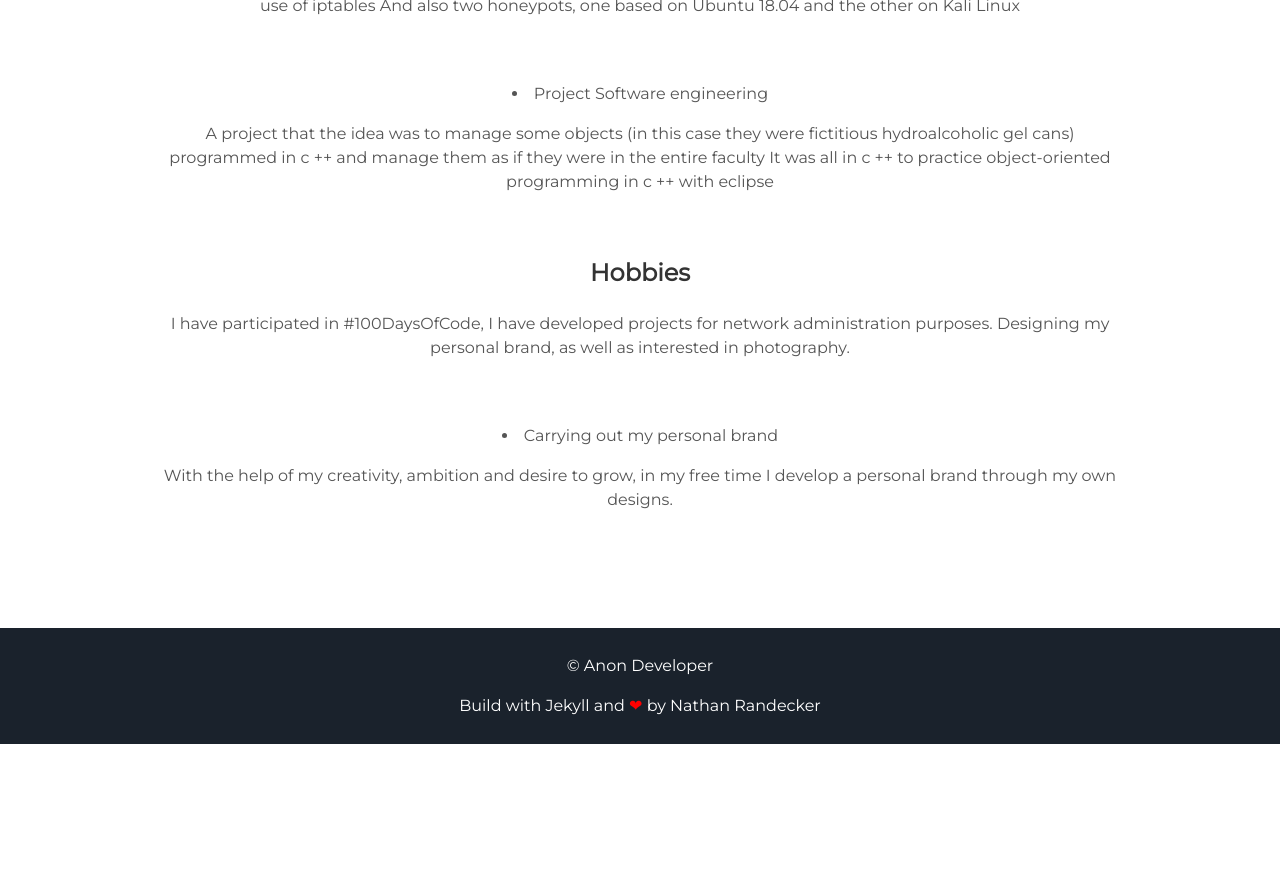
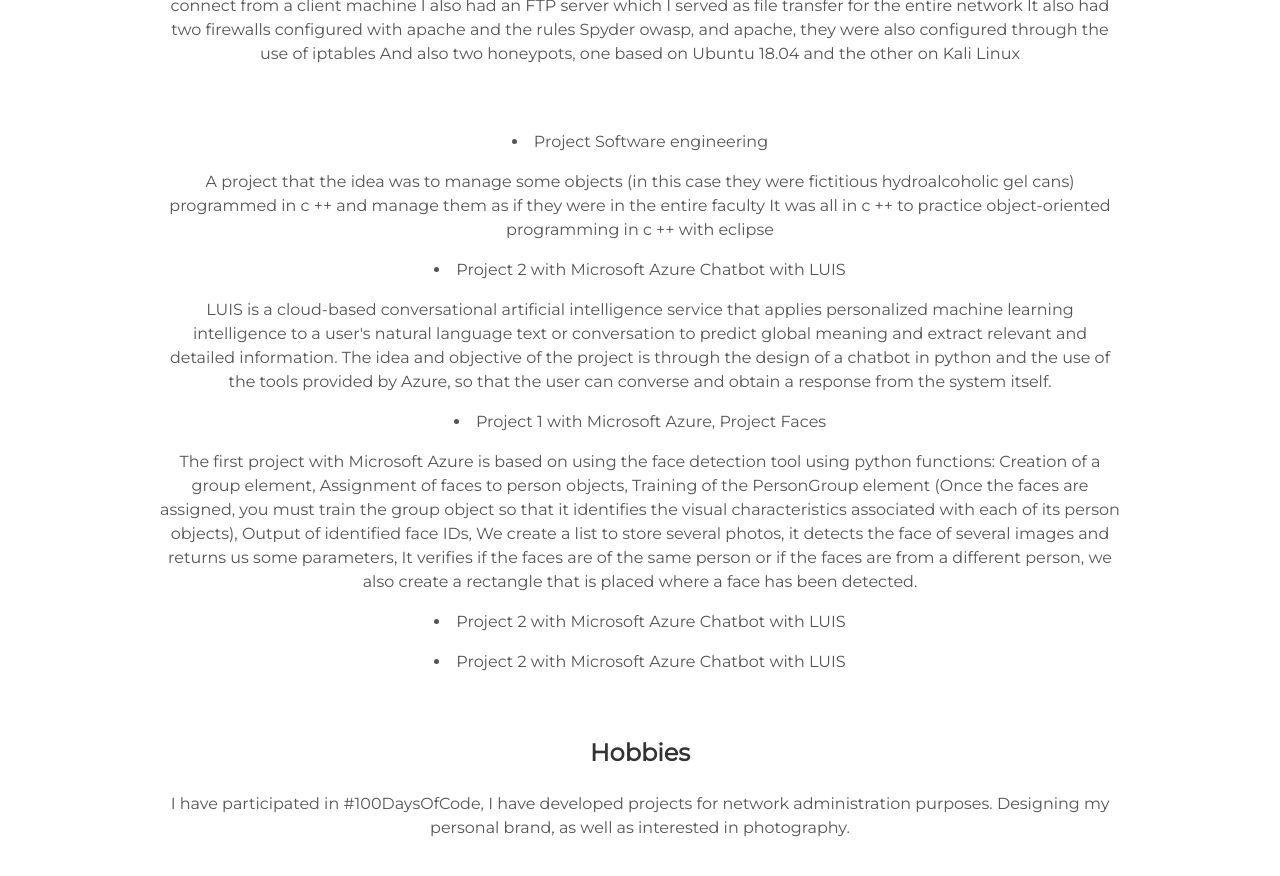
Before and after one commit to dev-freddiies/de-freddiies.github.io, a Jekyll site: the page index.html, which Jekyll copies as it is, in a window 1280 px wide and 900 px high, scrolled down 2163 px. Shown: the top 876 px of the window. Built offline with Jekyll 4.4.1, drawn with Linux system fonts in a browser that asks for light colours; before the commit the page ends 2907 px from its top, so only the background shows below that.

Commit message:
Update index.html

```diff
--- a/index.html
+++ b/index.html
@@ -74,13 +74,28 @@
 
 <div align=center>
     <h3> Projects </h3>
+     <br></br>
+
       <li> Degree's final project </li>
     <p>The project was based on creating a virtual box network which contained 3 machines that acted as clients, one on Ubuntu 18.04 and one on Windows 10 There were also 3 machines that acted as servers, an SMTP server that also managed users through LDAP and DHCP, there was also a MySQL server which emulated as if an employee had to connect from a client machine I also had an FTP server which I served as file transfer for the entire network It also had two firewalls configured with apache and the rules Spyder owasp, and apache, they were also configured through the use of iptables And also two honeypots, one based on Ubuntu 18.04 and the other on Kali Linux</p>
     <br></br>
 
     <li> Project Software engineering </li>
     <p> A project that the idea was to manage some objects (in this case they were fictitious hydroalcoholic gel cans) programmed in c ++ and manage them as if they were in the entire faculty It was all in c ++ to practice object-oriented programming in c ++ with eclipse </p>
+
+    <li> Project 2 with Microsoft Azure Chatbot with LUIS </li>
+    <p>LUIS is a cloud-based conversational artificial intelligence service that applies personalized machine learning intelligence to a user's natural language text or conversation to predict global meaning and extract relevant and detailed information. The idea and objective of the project is through the design of a chatbot in python and the use of the tools provided by Azure, so that the user can converse and obtain a response from the system itself.  </p>
+
+   <li> Project 1 with Microsoft Azure, Project Faces </li>
+    <p> The first project with Microsoft Azure is based on using the face detection tool using python functions: Creation of a group element, Assignment of faces to person objects, Training of the PersonGroup element (Once the faces are assigned, you must train the group object so that it identifies the visual characteristics associated with each of its person objects), Output of identified face IDs, We create a list to store several photos, it detects the face of several images and returns us some parameters, It verifies if the faces are of the same person or if the faces are from a different person, we also create a rectangle that is placed where a face has been detected. </p>
+
+   <li> Project 2 with Microsoft Azure Chatbot with LUIS </li>
+    <p> </p>
+
+   <li> Project 2 with Microsoft Azure Chatbot with LUIS </li>
+    <p> </p>
 </div>
+
 
 
 </div>
```
